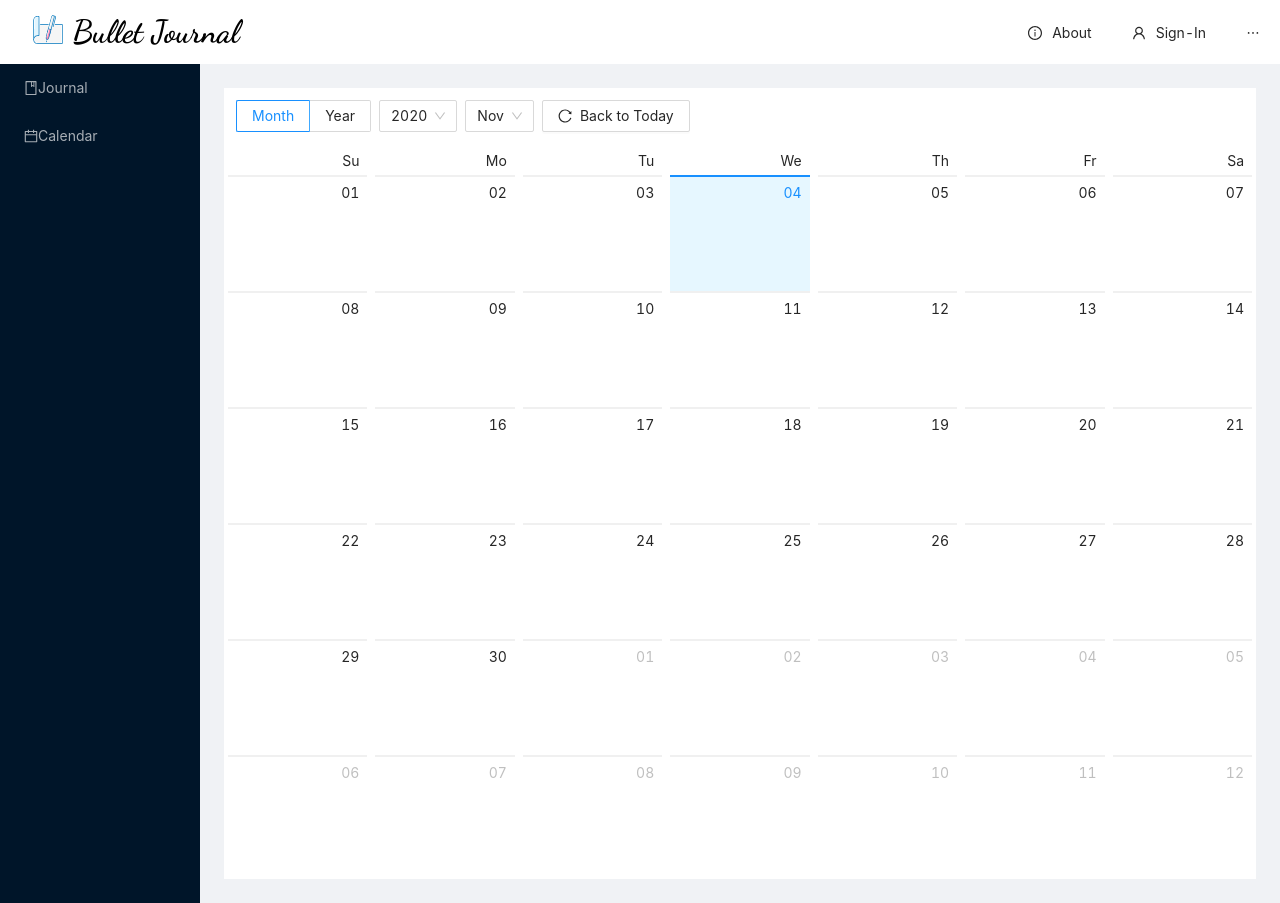
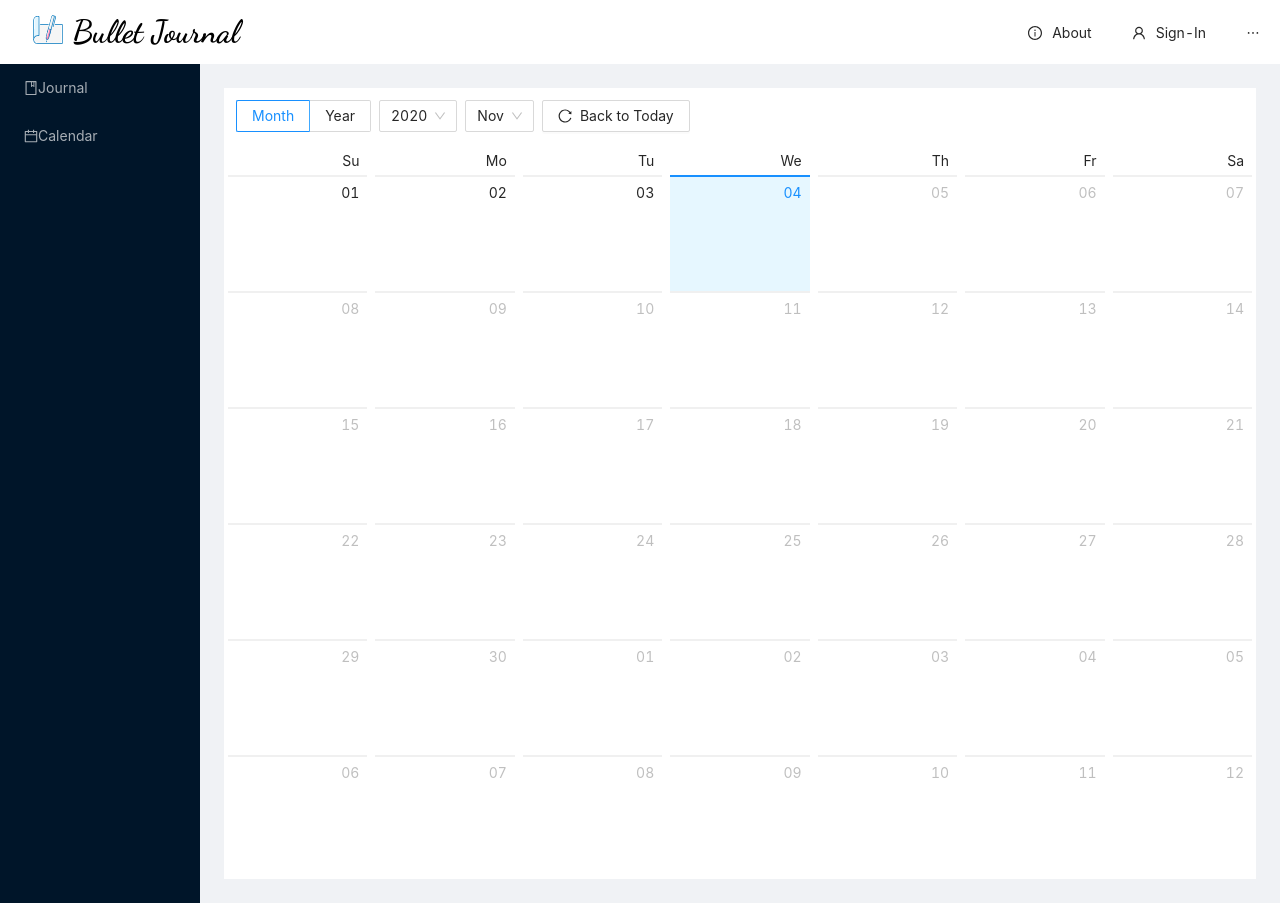
Before and after one commit to fengruigan/bullet-journal, a React (Create React App) app: page /calendar in a window 1280 px wide. Built offline with nearby package versions, Linux system fonts and the light colour scheme.

Commit message:
:bug:: disable dates after today on calendar

```diff
--- a/src/components/calendar/calendar.jsx
+++ b/src/components/calendar/calendar.jsx
@@ -2,6 +2,7 @@ import React, { Fragment, useState, useEffect } from "react";
 import { Calendar, Select, Col, Row, Radio, Button } from "antd";
 import { Redirect } from "react-router-dom";
 import { ReloadOutlined } from "@ant-design/icons";
+import moment from "moment";
 
 const MyCalendar = ({ currentDate, resetDate, onRedirect }) => {
 	// This is a wrapper for ant design Calendar component.
@@ -129,6 +130,10 @@ const MyCalendar = ({ currentDate, resetDate, onRedirect }) => {
 			{/* Page will redirect if redirect is true */}
 			{redirect && <Redirect to={"/" + redirectTarget} />}
 			<Calendar
+				disabledDate={(date) => {
+					if (moment().isSameOrAfter(date, "day")) return false;
+					else return true;
+				}}
 				fullscreen={true}
 				headerRender={headerRender}
 				value={date}
```
